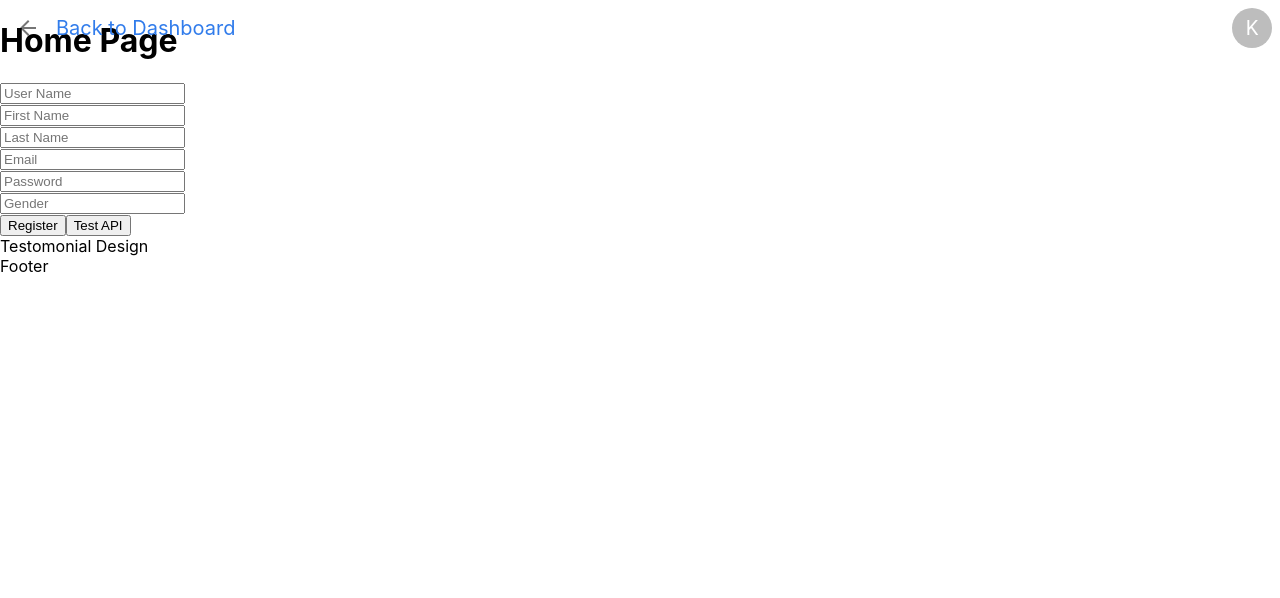
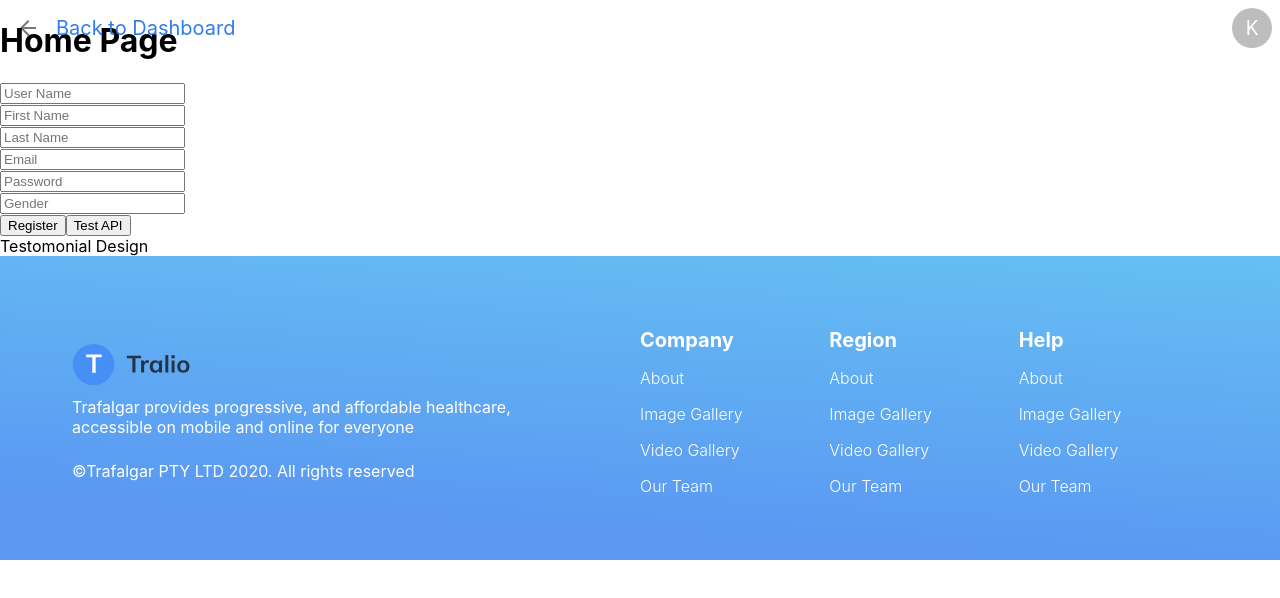
Before and after one commit to iot-lab-kiit/tralio-frontend, a Next.js app: page / in a window 1280 px wide. Shown: the top 598 px of the page. Built offline with nearby package versions, Linux system fonts and the light colour scheme.

Commit message:
Footer component done

```diff
--- a/components/Footer/Footer.jsx
+++ b/components/Footer/Footer.jsx
@@ -1,7 +1,104 @@
-function Footer() {
+import React, { useEffect, useRef, useState } from 'react';
+import Box from '@mui/material/Box';
+import Container from "@mui/material/Container";
+import Grid from "@mui/material/Grid";
+import Link from "../Layouts/Link"
+import Logo from "/public/images/Logos/logo.svg"
+import Image from "next/image";
+
+
+const Footer = () => {
+
   return (
-    <div>Footer</div>
-  )
-}
+      <>
+        <Box sx={{background: 'linear-gradient(183.41deg, #67C3F3 -8.57%, #5A98F2 82.96%)',}} color={'#FFF'} p={{lg: 6, md: 5, sm: 4, xs: 1}} width={'100%'}>
+          <Container maxWidth={'lg'}>
+            <Grid container spacing={0}>
+              <Grid item sm={12} md={6} xs={12}>
+                <Box mt={{lg: 5, md: 3, sm: 2, xs: 2}} textAlign={{lg: 'left', md: 'left', sm: 'center', xs: 'center'}}>
+                  <Box component={Link} noLinkStyle href="/" width={'120px'} height={'41px'}>
+                    <Image src={Logo} alt={'logo'} />
+                  </Box>
+                  <Box pr={{lg: 6, md: 5, sm: 0, xs: 0}} mt={1}>
+                    Trafalgar provides progressive, and affordable healthcare, accessible on mobile and online
+                    for everyone
+                  </Box>
+                  <Box mt={3}>
+                    ©Trafalgar PTY LTD 2020. All rights reserved
+                  </Box>
+                </Box>
+              </Grid>
+              <Grid item sm={12} md={2} xs={12}>
+                <Box display={'flex'} flexDirection={'column'} textAlign={{lg: 'left', md: 'left', sm: 'center', xs: 'center'}} mt={3}>
+                  <Box fontSize={'20px'} fontWeight={'700'}>
+                    Company
+                  </Box>
+                  <Box display={'flex'} flexDirection={'column'} mt={2} fontWeight={300}>
+                    <Link underline="hover" color="inherit" href={'/'} sx={{marginBottom: 2}}>
+                      {'About'}
+                    </Link>
+                    <Link underline="hover" color="inherit" href={'/'} sx={{marginBottom: 2}}>
+                      {'Image Gallery'}
+                    </Link>
+                    <Link underline="hover" color="inherit" href={'/'} sx={{marginBottom: 2}}>
+                      {'Video Gallery'}
+                    </Link>
+                    <Link underline="hover" color="inherit" href={'/our-team'} sx={{marginBottom: 2}}>
+                      {'Our Team'}
+                    </Link>
+                  </Box>
+                </Box>
+              </Grid>
+              <Grid item sm={12} md={2} xs={12}>
+                <Box display={'flex'} flexDirection={'column'} mt={3} textAlign={{lg: 'left', md: 'left', sm: 'center', xs: 'center'}}>
+                  <Box fontSize={'20px'} fontWeight={'700'}>
+                    Region
+                  </Box>
+                  <Box display={'flex'} flexDirection={'column'} mt={2} fontWeight={300}>
+                    <Link underline="hover" color="inherit" href={'/'} sx={{marginBottom: 2}}>
+                      {'About'}
+                    </Link>
+                    <Link underline="hover" color="inherit" href={'/'} sx={{marginBottom: 2}}>
+                      {'Image Gallery'}
+                    </Link>
+                    <Link underline="hover" color="inherit" href={'/'} sx={{marginBottom: 2}}>
+                      {'Video Gallery'}
+                    </Link>
+                    <Link underline="hover" color="inherit" href={'/our-team'} sx={{marginBottom: 2}}>
+                      {'Our Team'}
+                    </Link>
+                  </Box>
+                </Box>
+              </Grid>
+              <Grid item sm={12} md={2} xs={12}>
+                <Box display={'flex'} flexDirection={'column'} mt={3} textAlign={{lg: 'left', md: 'left', sm: 'center', xs: 'center'}}>
+                  <Box fontSize={'20px'} fontWeight={'700'}>
+                    Help
+                  </Box>
+                  <Box display={'flex'} flexDirection={'column'} mt={2} fontWeight={300}>
+                    <Link underline="hover" color="inherit" href={'/'} sx={{marginBottom: 2}}>
+                      {'About'}
+                    </Link>
+                    <Link underline="hover" color="inherit" href={'/'} sx={{marginBottom: 2}}>
+                      {'Image Gallery'}
+                    </Link>
+                    <Link underline="hover" color="inherit" href={'/'} sx={{marginBottom: 2}}>
+                      {'Video Gallery'}
+                    </Link>
+                    <Link underline="hover" color="inherit" href={'/our-team'} sx={{marginBottom: 2}}>
+                      {'Our Team'}
+                    </Link>
+                  </Box>
+                </Box>
+              </Grid>
+            </Grid>
+          </Container>
+        </Box >
+      </>
+  );
+};
 
-export default Footer
+
+
+
+export default Footer;
```
